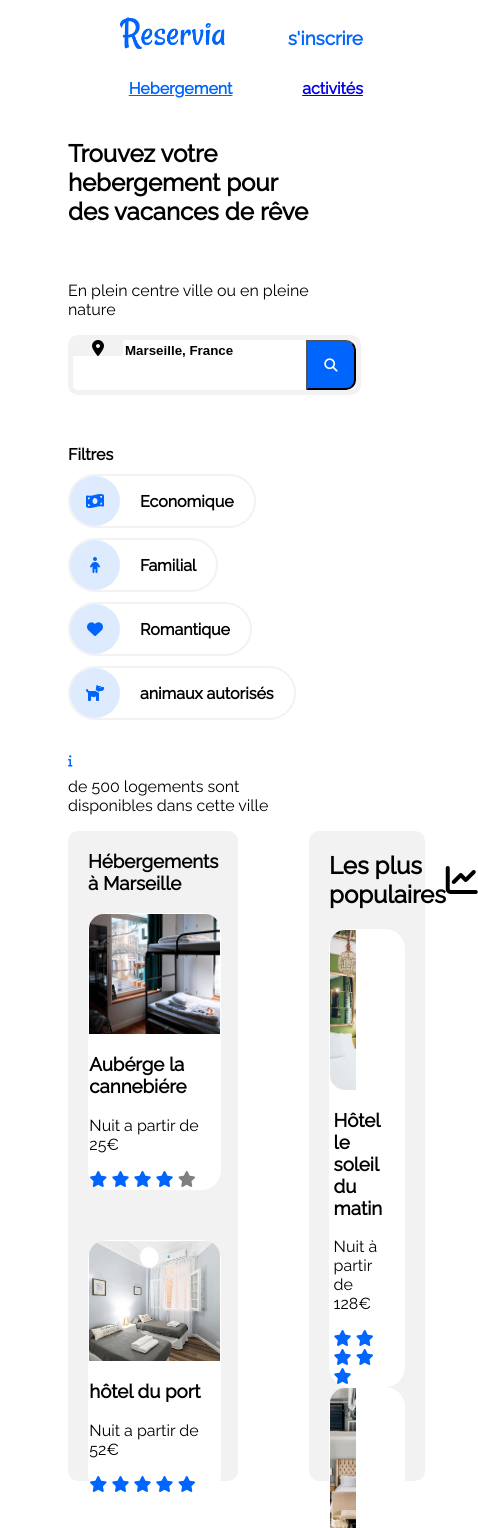
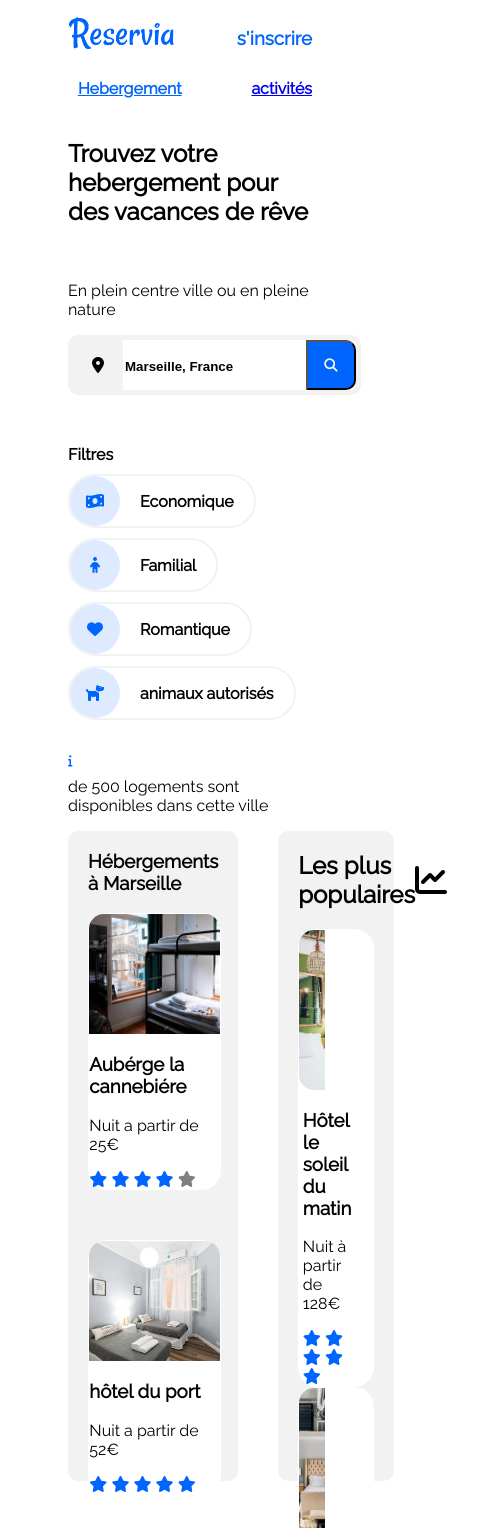
Before and after one commit to marowa3D/BELGASSEMI-MAROWA_2_21062021, a plain HTML site: page index.html in a window 390 px wide. Shown: the top 1528 px of the page, 478 px wide, since content can reach past the window. Drawn offline with Linux system fonts and the light colour scheme.

Commit message:
modif css

```diff
--- a/style_responsive.css
+++ b/style_responsive.css
@@ -24,16 +24,12 @@
 	.buttonSearch {
 		width: 50px;
 	}
+	.blocfooter{
+		margin-top: 50px;
+	}
 }
 @media screen and (max-width:770px) {
-	.barreNavigation{
-		align-items: flex-start;
-		margin-left: 20%;
-	}
-	.blocRecherche{
-		align-items: flex-start;
-		height: auto;
-	}
+
 	.blocFiltre{
 		flex-direction: column;
 		height: auto;
@@ -43,12 +39,14 @@
 		align-items: flex-start;
 
 	}
+	.blocHebergements{
+		flex-direction: column;
+		margin-bottom: 0;
+
+
+	}
 	.sizeHebergements{
 		width: 90%;
-
-	}
-	.sizePopulaires{
-		margin-left: 20%;
 
 	}
 
@@ -56,6 +54,7 @@
 
 	flex-direction: column;
 	margin-bottom: 0;
+
 
 
 	}
@@ -92,6 +91,10 @@
 	.cubeActivites2356{
 		margin-bottom: 50px;
 	}
+	.blocPopulaires{
+
+
+	}
 	.imgActivites1,
 	.imgActivites2,
 	.imgActivites3,
@@ -110,3 +113,8 @@
 
 
 }
+
+@media screen and (max-width:385px) {
+
+
+}
```
